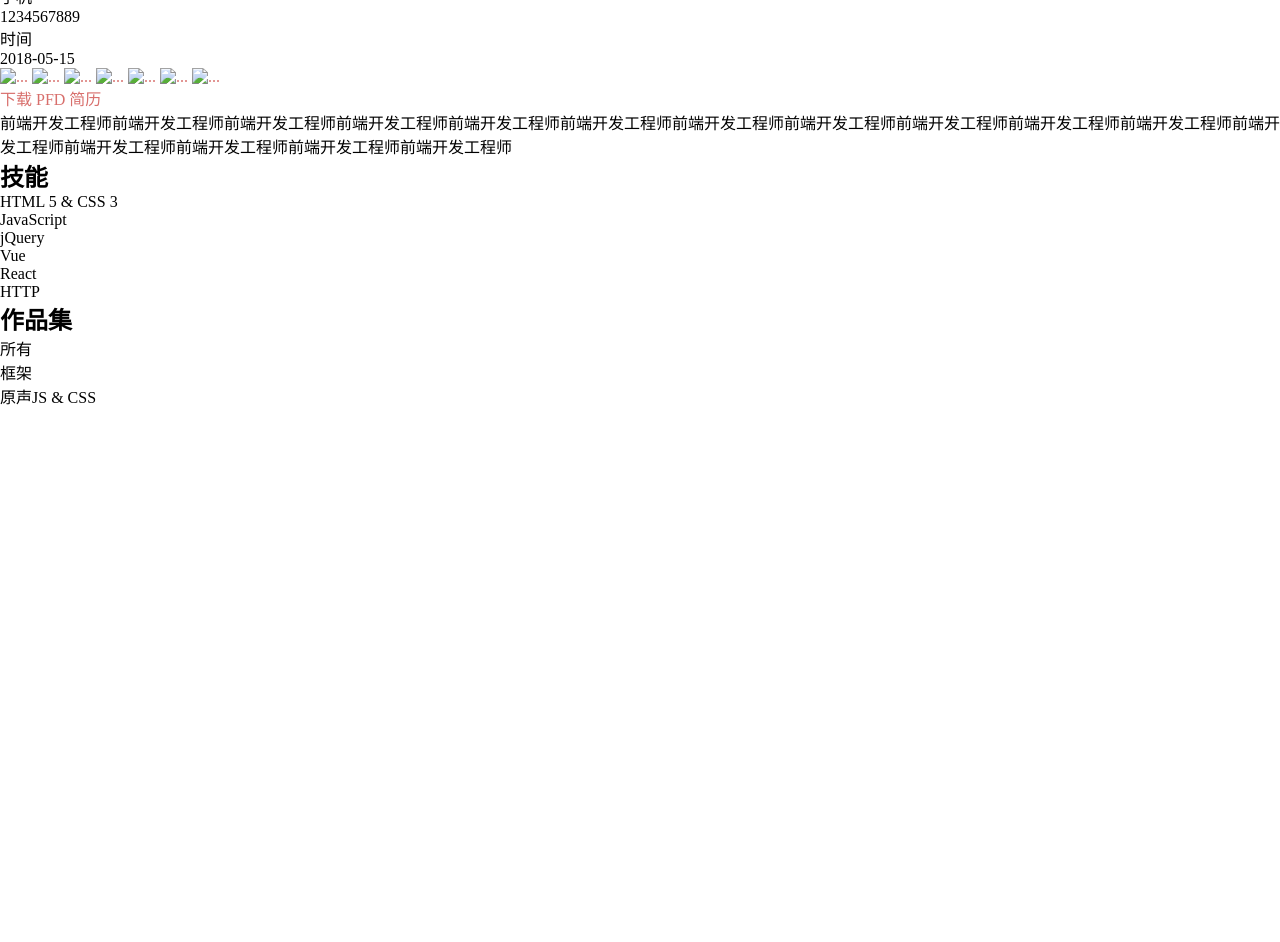
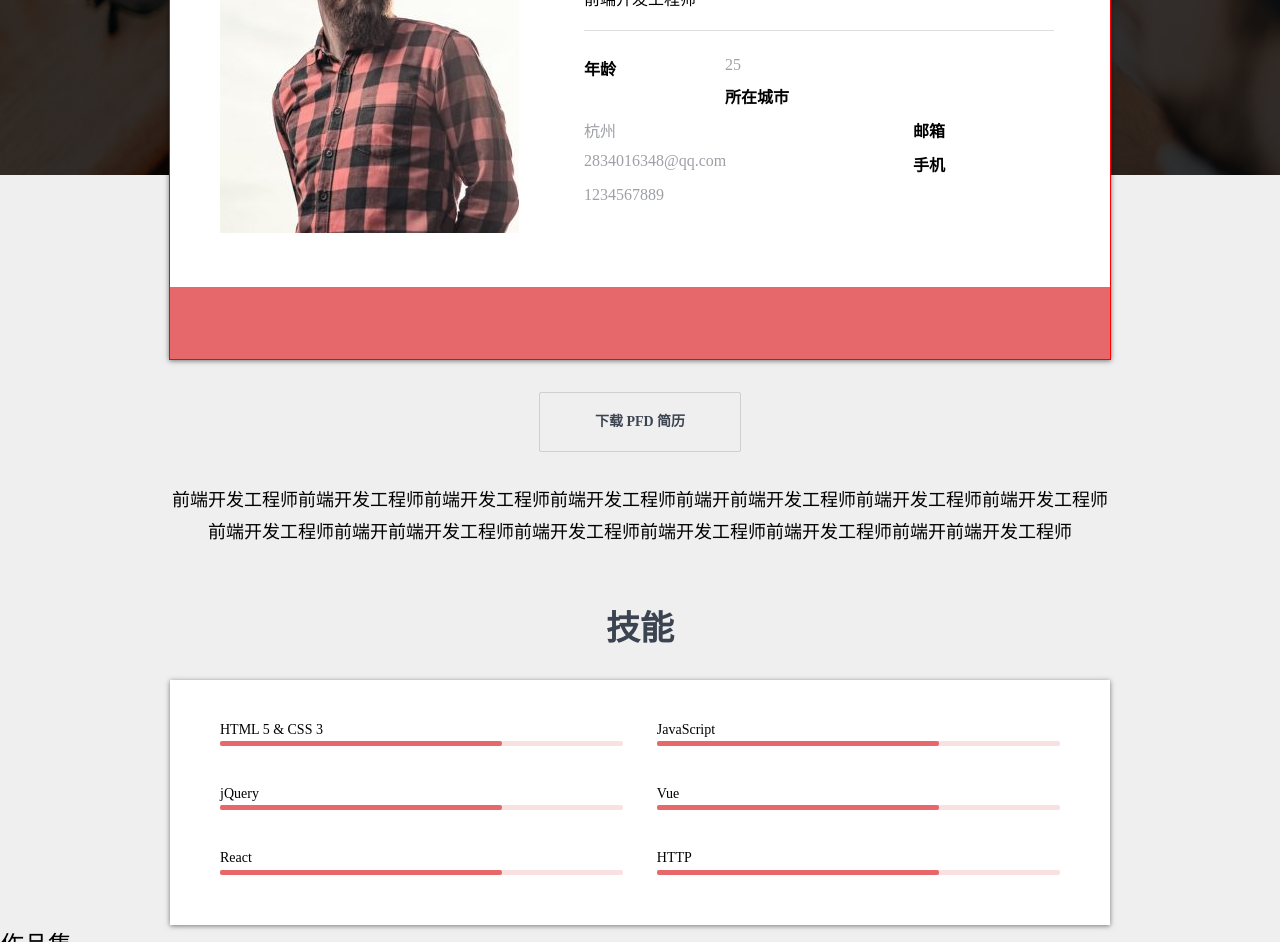
Before and after one commit to ryyoyo/webpack-demo-1, a plain HTML site: page index.html in a window 1280 px wide. Shown: the part 340-1282 px from the top of the page. Before the commit the page ends 800 px from the top, so only its background shows below. Drawn offline with Linux system fonts and the light colour scheme.

Commit message:
更新提交

```diff
--- a/a.css
+++ b/a.css
@@ -1,9 +1,17 @@
 @import url(./b.css);
 .topNavBar{
-    padding: 20px 16px;
+    padding: 20px 0;
+    position: fixed;
+    top: 0;
+    left: 0;
+    width: 100%;
+}
+.topNavBar-inner{
+    padding: 0 16px;
 }
 .topNavBar nav{
     padding-top: 7px;
+    float: right;
 }
 .topNavBar nav ul{
     list-style: none;
@@ -30,6 +38,7 @@
     padding-bottom: 4px;
     font-size: 24px;
     font-family: "Arial Black";
+    float: left;
 }
 .topNavBar .logo .rs{
     margin-right: 4px;
@@ -38,3 +47,167 @@
 .topNavBar .logo .card{
     color: #9b9ca2;
 }
+.banner{
+    height: 515px;
+    background-image:url(./img/rs-cover.jpg);
+    background-position: center center;
+    background-size:cover;
+}
+.banner .mask{
+    height: 515px;
+    background: rgba(0,0,0,0.8);
+}
+.userCard{
+    border: 1px solid red;
+    max-width: 940px;
+    margin-left: auto;
+    margin-right: auto;
+    background: #fff url();
+    box-shadow: 0px 1px 5px 0px rgba(0,0,0,0.5);
+}
+.userCard .welcome{
+    position: relative;
+    background: #d86f6c;
+    color: #fff;
+    padding: 4px 16px;
+    line-height: 22px;
+    margin-bottom: 10px;
+}
+/*三角形*/
+.userCard .welcome .triangle{
+    display: block;
+    border: 10px solid transparent;
+    width: 0px;
+    border-left-color: #e6686a;
+    border-top-width: 0px;
+    position: absolute;
+    left: 4px;
+    top: 100%;
+}
+.userCard .picture{
+    float: left;
+}
+.userCard .text{
+    float: left;
+    margin-left: 65px;
+    width: 470px;
+}
+.userCard .text h1{
+    margin-top: 32px;
+}
+.userCard .text hr{
+    margin: 20px 0;
+}
+.userCard .pictureAndText{
+    padding: 50px;
+}
+.userCard dl dt,
+.userCard dl dd{
+    float: left;
+    padding: 5px 0;
+}
+.userCard dl dt{
+    width: 30%;
+    font-weight: bold;
+}
+.userCard dl dd{
+    width: 70%;
+    color: #9da0a7;
+}
+.userCard .media{
+    background: #e6686a;
+    text-align: center;
+}
+.userCard .media a{
+    display: inline-block;
+    border-radius: 50%;
+    width: 40px;
+    padding: 5px 0;
+    line-height: 30px;
+    margin: 16px;
+}
+.userCard .media a:hover{
+    background: #cf5d5f;
+}
+.userCard svg{
+    width: 30px;
+    height: 30px;
+    fill: #fff;
+    /*margin: 0 16px;*/
+    vertical-align: top;
+}
+body main {
+    margin-top: -340px;
+}
+body main .downloadResume-wrapper{
+    text-align: center;
+}
+body main .downloadResume{
+    font-size: 14px;
+    line-height: 16px;
+    padding: 21px 55px;
+    display: inline-block;
+    border: 1px solid #cdcfd1;
+    background: #efefef;
+    border-radius: 2px;
+    color: #3d4451;
+    font-weight: bold;
+    margin: 32px 0;
+    transition: box-shadow 0.3s;
+}
+body main .downloadResume:hover{
+    box-shadow: 0px 4px 13px 0px rgba(0,0,0,0.5);
+}
+.selfIntroduction{
+    max-width: 940px;
+    margin-left: auto;
+    margin-right: auto;
+    text-align: center;
+    font-family: kai;
+    line-height: 1.8;
+    font-size: 18px;
+}
+.skills{
+    margin-top: 60px;
+    max-width: 940px;
+    margin-left: auto;
+    margin-right: auto;
+}
+.skills h2{
+    text-align: center;
+    color: #3d4451;
+    font-size: 34px;
+    line-height: 1.2;
+    font-weight: 600;
+}
+.skills h3{
+    font-size: 14px;
+    line-height: 1.1;
+    padding-right: 40px;
+}
+.skills ol{
+    background: #fff;
+    box-shadow: 0px 1px 5px 0px rgba(0,0,0,0.5);
+    padding: 42px 50px 10px;
+    margin-top: 30px;
+}
+.skills ol li{
+    float: left;
+    width: 48%;
+    box-sizing: border-box;
+}
+.skills ol li:nth-child(even){
+    float: right;
+}
+.skills .progressBar{
+    height: 5px;
+    background: #fae1e1;
+    border-radius: 2px;
+    margin: 4px 0 40px;
+}
+.skills .progressBar .progress{
+    height: 100%;
+    background: #e6686a;
+    width: 70%;
+    border-radius: 2px;
+}
--- a/b.css
+++ b/b.css
@@ -1,10 +1,24 @@
+body{
+	background: #efefef;
+}
 *{
-    margin: 0;
+	margin: 0;
     padding: 0;
+}
+hr{
+	height: 0;
+	border: none;
+	border-top: 1px solid #dedede;
 }
 a{
     color:#d86f6c;
     text-decoration: none;
+}
+ul,ol{
+	list-style: none;
+}
+h1,h2,h3,h4,h5,h6{
+	font-weight: normal;
 }
 .clearfix::after{
     content:"";
--- a/index.html
+++ b/index.html
@@ -4,13 +4,23 @@
 <head>
     <title>我的网页</title>
     <link rel="stylesheet" href="./a.css">
+    <script type="text/javascript" src="//at.alicdn.com/t/font_705666_9t8hgmqxygu.js"></script>
+    <style type="text/css">
+    .icon {
+       width: 1em; height: 1em;
+       vertical-align: -0.15em;
+       fill: currentColor;
+       overflow: hidden;
+    }
+</style>
 </head>
 <body>
-    <div class ="topNavBar clearfix">
-        <a class="logo" href="#" alt="logo" style="float:left;">
+    <div class ="topNavBar">
+        <div class="topNavBar-inner  clearfix ">
+            <a class="logo" href="#" alt="logo">
                 <span class="rs">RS</span><span class="card">card</span> <!--span 和 span 如果换行，那么之间有一个空格-->
             </a>
-        <nav style="float:right;">
+            <nav>
                 <ul class="clearfix">
                     <li><a href="#">ABOUT</a></li>
                     <li><a href="#">SKILLS</a></li>
@@ -25,15 +35,20 @@
                 </ul>
             </nav>
         </div>
-    <div class="banner" style="background-image:url(#)">
+    </div>
+    <div class="banner" >
+        <div class="mask"></div>
+    </div>
     <main>
-            <div class="card">
+        <div class="userCard">
+            <div class="pictureAndText clearfix">
                 <div class="picture">
-                    <img src="" alt="头像">
+                    <img src="img/avatar.jpg" width="299" height="347"="头像">
                 </div>
                 <div class="text">
-                    <div class="profile">
-                        <span class="welcome">Hello</span>
+                    <span class="welcome">Hello
+                        <span class="triangle"></span>
+                    </span>
                     <h1>任艺</h1>
                     <p>前端开发工程师</p>
                     <hr>
@@ -46,35 +61,89 @@
                         <dd>2834016348@qq.com</dd>
                         <dt>手机</dt>
                         <dd>1234567889</dd>
-                            <dt>时间</dt>
-                            <dd>2018-05-15</dd>
                     </dl>
                 </div>
+            </div>
             <footer class="media">
-                        <a href="#"><img src="#" alt="..."></a>
-                        <a href="#"><img src="#" alt="..."></a>
-                        <a href="#"><img src="#" alt="..."></a>
-                        <a href="#"><img src="#" alt="..."></a>
-                        <a href="#"><img src="#" alt="..."></a>
-                        <a href="#"><img src="#" alt="..."></a>
-                        <a href="#"><img src="#" alt="..."></a>
+                <a href="#">
+                    <svg class="icon" aria-hidden="true">
+                        <use xlink:href="#icon-weibiaoti-"></use>
+                    </svg>
+                </a>
+                <a href="#">
+                    <svg class="icon" aria-hidden="true">
+                        <use xlink:href="#icon-github"></use>
+                    </svg>
+                </a>
+                <a href="#">
+                    <svg class="icon" aria-hidden="true">
+                        <use xlink:href="#icon-weibo"></use>
+                    </svg>
+                </a>
+                <a href="#">
+                    <svg class="icon" aria-hidden="true">
+                        <use xlink:href="#icon-jirengulogozaoqi"></use>
+                    </svg>
+                </a>
+                <a href="#">
+                    <svg class="icon" aria-hidden="true">
+                        <use xlink:href="#icon-twitter"></use>
+                    </svg>
+                </a>
             </footer>
         </div>
-            </div>
-            <a class="button" href="#">下载 PFD 简历</a>
-            <p>
-                前端开发工程师前端开发工程师前端开发工程师前端开发工程师前端开发工程师前端开发工程师前端开发工程师前端开发工程师前端开发工程师前端开发工程师前端开发工程师前端开发工程师前端开发工程师前端开发工程师前端开发工程师前端开发工程师
+        <p class="downloadResume-wrapper">
+            <a class="downloadResume" href="./resume.pdf" target="_blank" download>下载 PFD 简历</a>
+        </p>
+        <p class="selfIntroduction">
+            前端开发工程师前端开发工程师前端开发工程师前端开发工程师前端开前端开发工程师前端开发工程师前端开发工程师前端开发工程师前端开前端开发工程师前端开发工程师前端开发工程师前端开发工程师前端开前端开发工程师
         </p>
     </main>
-        <section>
+    <section class="skills">
             <h2>技能</h2>
-            <ol>
-                <li>HTML 5 &amp; CSS 3</li>
-                <li>JavaScript</li>
-                <li>jQuery</li>
-                <li>Vue</li>
-                <li>React</li>
-                <li>HTTP</li>
+            <ol class="clearfix">
+                <li>
+                    <h3>HTML 5 &amp; CSS 3</h3>
+                    <div class="progressBar">
+                        <div class="progress">
+                        </div>
+                    </div>
+                </li>
+                <li>
+                    <h3>JavaScript</h3>
+                    <div class="progressBar">
+                        <div class="progress">
+                        </div>
+                    </div>
+                </li>
+                <li>
+                    <h3>jQuery</h3>
+                    <div class="progressBar">
+                        <div class="progress">
+                        </div>
+                    </div>
+                </li>
+                <li>
+                    <h3>Vue</h3>
+                    <div class="progressBar">
+                        <div class="progress">
+                        </div>
+                    </div>
+                    </li>
+                <li>
+                    <h3>React</h3>
+                    <div class="progressBar">
+                        <div class="progress">
+                        </div>
+                    </div>
+                </li>
+                <li>
+                    <h3>HTTP</h3>
+                    <div class="progressBar">
+                        <div class="progress">
+                        </div>
+                    </div>
+                </li>
             </ol>
     </section>
     <section>
@@ -92,6 +161,5 @@
                 <div class="small"></div>
             </div>
     </section>
-    </div>
 </body>
 </html>
```
Also changed, not shown: img/avatar.jpg (added), img/rs-cover.jpg (added), 2 other files. Lines whose indentation alone changed are shown as unchanged.
